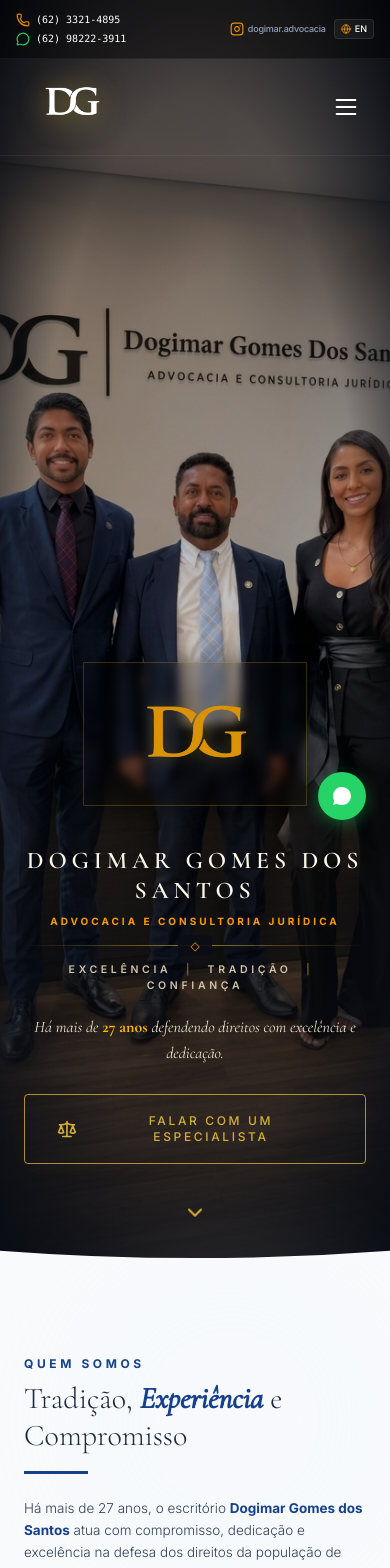
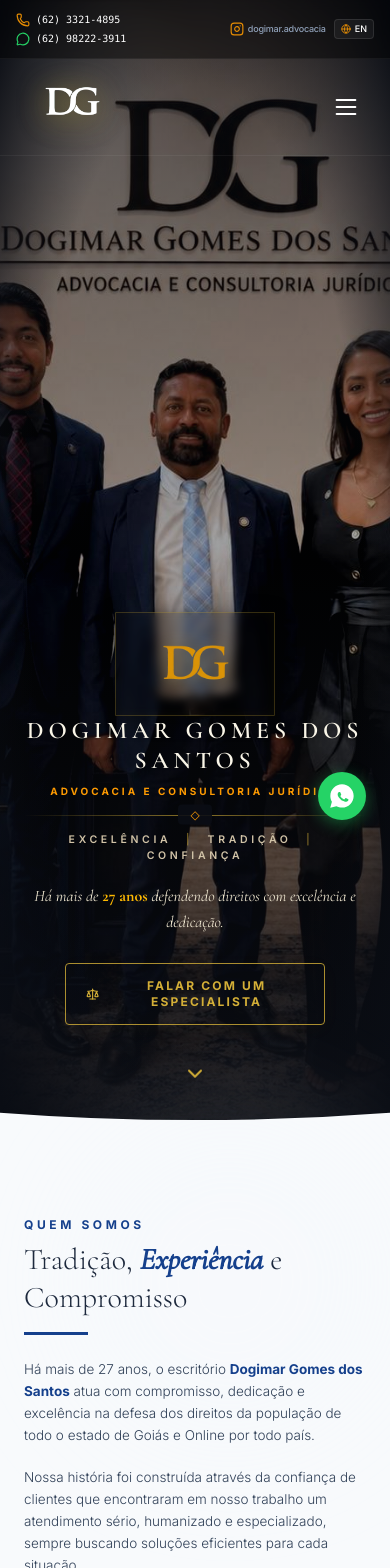
Before and after one commit to PauloCesar-creator/Site-Advocacia, a React (Vite) app: page / in a window 390 px wide. Shown: the top 1568 px of the page. Built offline with nearby package versions, Linux system fonts and the light colour scheme.

Commit message:
Add files via upload

```diff
--- a/src/App.tsx
+++ b/src/App.tsx
@@ -21,7 +21,6 @@ import {
 } from 'lucide-react';
 import { Language, translations } from './types';
 import advogadosFoto from './assets/images/advogados-foto.jpeg';
-import advogadoMobile from './assets/images/advogado-mobile.png';
 import logoSuperior from './assets/images/logo-superior.png';
 import logoCentro from './assets/images/logo-centro.png';
 
@@ -139,10 +138,26 @@ export default function App() {
     e.preventDefault();
     setIsSubmitting(true);
 
-    // Simulate API request
+    // Prepare data for the professional WhatsApp message dispatch
+    const whatsappPhone = "5562982223911";
+    const textMessage = `⚖️ *Solicitação de Agendamento - Dogimar Advocacia*\n\n` +
+      `👤 *Nome:* ${formData.name}\n` +
+      `📞 *Telefone:* ${formData.phone}\n` +
+      `🪪 *CPF:* ${formData.cpf}\n` +
+      `📝 *Assunto:* ${formData.subject}\n\n` +
+      `📥 _Enviado automaticamente pelo formulário de agendamento online._`;
+
+    const encodedText = encodeURIComponent(textMessage);
+    const whatsappUrl = `https://wa.me/${whatsappPhone}?text=${encodedText}`;
+
+    // Simulate API request and trigger external WhatsApp redirection safely
     setTimeout(() => {
       setIsSubmitting(false);
       setIsSubmitted(true);
+
+      // Open in a new tab safely
+      window.open(whatsappUrl, '_blank', 'noopener,noreferrer');
+
       setFormData({
         name: '',
         phone: '',
@@ -164,19 +179,12 @@ export default function App() {
 
         {/* Background Image Container with Deep Premium Vignette Overlay - Highly visible lawyers */}
         <div className="absolute inset-0 z-0 select-none pointer-events-none">
-          {/* Desktop background image */}
+          {/* Responsive background image */}
           <img
             src={advogadosFoto}
             alt="Advocacia Dogimar Gomes dos Santos"
             referrerPolicy="no-referrer"
-            className="hidden sm:block w-full h-full object-cover object-[center_18%] md:object-[center_12%] lg:object-[center_14%] xl:object-[center_16%] brightness-[0.72] contrast-[1.08] transition-all duration-300"
-          />
-          {/* Mobile-specific background image */}
-          <img
-            src={advogadoMobile}
-            alt="Advocacia Dogimar Gomes dos Santos"
-            referrerPolicy="no-referrer"
-            className="block sm:hidden w-full h-full object-cover object-center brightness-[0.88] contrast-[1.04] transition-all duration-300"
+            className="w-full h-full object-cover object-[center_12%] sm:object-[center_18%] md:object-[center_12%] lg:object-[center_14%] xl:object-[center_16%] brightness-[0.72] contrast-[1.08] transition-all duration-300"
           />
           {/* Subtle overlay so text remains perfectly readable while making photo extremely clear */}
           <div className="absolute inset-0 bg-gradient-to-b from-[#0A0D14]/60 via-[#0A0D14]/10 to-[#0A0D14]/90 sm:from-[#0A0D14]/75 sm:via-[#0A0D14]/12 sm:to-[#0A0D14]" />
@@ -316,7 +324,10 @@ export default function App() {
         </div>
 
         {/* HERO CENTRAL BRAND BOX AREA - HOUSES MAIN SLOGANS (LOGO REPLACED AND TEXT RE-POSITIONED BELOW FACE LINE) */}
-        <div className="max-w-4xl mx-auto px-6 pt-[60vh] sm:pt-[63vh] md:pt-[65vh] lg:pt-[68vh] xl:pt-[70vh] pb-24 flex flex-col items-center justify-center text-center relative z-10 select-none w-full">
+        <div className="max-w-4xl mx-auto px-6 pt-[54vh] xs:pt-[57vh] sm:pt-[60vh] md:pt-[62vh] pb-24 flex flex-col items-center justify-center text-center relative z-10 select-none w-full">
+
+          {/* Group wrapper for both the elements to ensure unified containment and custom spacing */}
+          <div className="flex flex-col items-center justify-center w-full gap-0 select-none">
 
             {/* Central Logo Box represented by "logo-centro" image with a minimalist elegant gold border */}
             <motion.div
@@ -324,17 +335,17 @@ export default function App() {
               whileInView={{ opacity: 1, scale: 1, y: 0 }}
               viewport={{ once: false, amount: 0.1 }}
               transition={{ type: "spring", stiffness: 50, damping: 18, delay: 0.1 }}
-            className="relative w-56 sm:w-64 h-36 sm:h-42 p-4 border border-[#d4af37]/25 rounded-[1px] bg-black/20 backdrop-blur-xs shadow-[0_4px_20px_rgba(0,0,0,0.4),inset_0_0_12px_rgba(212,175,55,0.04)] mb-8 flex items-center justify-center select-none group transition-all duration-500 hover:border-[#d4af37]/45"
+              className="relative w-40 xs:w-44 sm:w-48 h-26 xs:h-28 sm:h-32 p-3 border border-[#d4af37]/25 rounded-[1px] bg-black/20 backdrop-blur-xs shadow-[0_4px_20px_rgba(0,0,0,0.4),inset_0_0_12px_rgba(212,175,55,0.04)] mb-0 sm:mb-0.5 flex items-center justify-center select-none group transition-all duration-500 hover:border-[#d4af37]/45"
             >
               <img
                 src={logoCentro}
                 alt="Logo Centro"
-              className="w-full h-full object-contain filter drop-shadow-[0_2px_8px_rgba(212,175,55,0.3)] transition-all duration-500 group-hover:scale-[1.02]"
+                className="w-11/12 h-11/12 object-contain filter drop-shadow-[0_2px_8px_rgba(212,175,55,0.3)] transition-all duration-500 group-hover:scale-[1.02]"
               />
             </motion.div>
 
             {/* Grouped hero content container for tighter, adjustable spacing as requested by the user */}
-          <div className="flex flex-col items-center justify-center text-center w-full max-w-3xl mx-auto mt-2">
+            <div className="flex flex-col items-center justify-center text-center w-full max-w-3xl mx-auto mt-0">
               {/* Main Display Headline name */}
               <motion.h1
                 initial={{ opacity: 0, y: 40, filter: "blur(4px)" }}
@@ -405,19 +416,21 @@ export default function App() {
               </motion.p>
 
               {/* Premium clear button CTA with balance scale symbol */}
-            <div className="flex flex-col items-center">
+              <div className="flex flex-col items-center w-full">
                 <motion.button
                   initial={{ opacity: 0, scale: 0.85, y: 15 }}
                   whileInView={{ opacity: 1, scale: 1, y: 0 }}
                   viewport={{ once: false, amount: 0.1 }}
                   transition={{ type: "spring", stiffness: 70, damping: 15, delay: 0.75 }}
                   onClick={() => setIsModalOpen(true)}
-                className="px-8 sm:px-10 py-4.5 bg-transparent border border-[#d4af37]/80 hover:bg-[#d4af37]/10 text-[#d4af37] font-sans font-medium text-xs sm:text-sm uppercase tracking-[0.22em] transition-all duration-300 rounded shadow-[0_4px_25px_rgba(212,175,55,0.03)] flex items-center gap-3 active:scale-95 cursor-pointer font-bold hover:shadow-[0_4px_35px_rgba(212,175,55,0.12)] hover:border-[#d4af37]"
+                  className="px-5 sm:px-6 py-3.5 sm:py-4 bg-transparent border border-[#d4af37]/80 hover:bg-[#d4af37]/10 text-[#d4af37] font-sans font-bold text-xs uppercase tracking-[0.18em] transition-all duration-300 rounded shadow-[0_4px_20px_rgba(212,175,55,0.03)] flex items-center justify-center gap-2.5 active:scale-95 cursor-pointer hover:shadow-[0_4px_30px_rgba(212,175,55,0.12)] hover:border-[#d4af37] w-fit max-w-[260px] sm:max-w-xs mx-auto"
                 >
-                <Scale className="w-5 h-5 text-[#d4af37]" />
+                  <Scale className="w-4 h-4 text-[#d4af37]" />
                   <span>{lang === 'pt' ? 'FALAR COM UM ESPECIALISTA' : 'TALK TO A SPECIALIST'}</span>
                 </motion.button>
               </div>
+            </div>
+
           </div>
 
         </div>
@@ -1180,18 +1193,31 @@ export default function App() {
         )}
       </AnimatePresence>
 
-      {/* 8. FLOATING WHATSAPP BUTTON (Highly visible, nicely proportioned, bottom-right) */}
+      {/* 8. FLOATING WHATSAPP BUTTON (Directs user to the "Agendar Consulta" form system with elegant official styling) */}
       <div className="fixed bottom-6 right-6 z-40 flex items-center justify-center">
-        <a
-          href="https://wa.me/5562982223911"
-          target="_blank"
-          rel="noopener noreferrer"
-          className="flex items-center justify-center w-12 h-12 sm:w-14 sm:h-14 bg-[#25D366] text-white rounded-full shadow-[0_4px_16px_rgba(37,211,102,0.4)] hover:shadow-[0_6px_22px_rgba(37,211,102,0.65)] hover:bg-[#20BA5A] hover:scale-110 active:scale-95 transition-all duration-300 group"
-          title={lang === 'pt' ? 'Falar no WhatsApp' : 'Chat on WhatsApp'}
+        <button
+          onClick={() => setIsModalOpen(true)}
+          className="flex items-center justify-center w-12 h-12 sm:w-14 sm:h-14 bg-[#25D366] text-white rounded-full shadow-[0_4px_16px_rgba(37,211,102,0.4)] hover:shadow-[0_6px_22px_rgba(37,211,102,0.65)] hover:bg-[#20BA5A] hover:scale-110 active:scale-95 transition-all duration-300 group cursor-pointer"
+          title={lang === 'pt' ? 'Agendar Consulta via WhatsApp' : 'Book Consultation via WhatsApp'}
           id="whatsapp-floating-button"
         >
-          <MessageCircle className="w-6 h-6 sm:w-7 sm:h-7 fill-white text-[#25D366] group-hover:text-[#20BA5A] transition-colors" />
-        </a>
+          <svg
+            className="w-7 h-7 sm:w-8 sm:h-8 group-hover:scale-105 transition-transform"
+            viewBox="0 0 24 24"
+            xmlns="http://www.w3.org/2000/svg"
+          >
+            {/* White speech bubble background wrapper */}
+            <path
+              fill="#FFFFFF"
+              d="M12.004 2c-5.51 0-9.993 4.483-9.993 9.993 0 1.761.458 3.479 1.329 4.987l-1.411 5.15 5.271-1.385c1.451.79 3.09 1.208 4.804 1.208 5.51 0 9.993-4.483 9.993-9.993C21.997 6.483 17.514 2 12.004 2z"
+            />
+            {/* Original WhatsApp brand green phone logo inside */}
+            <path
+              fill="#25D366"
+              d="M16.945 14.542c-.225-.113-1.328-.656-1.533-.73-.205-.075-.353-.112-.503.112-.149.225-.578.73-.709.88-.13.15-.261.169-.486.056-.225-.113-.949-.35-1.808-1.117-.668-.596-1.12-1.332-1.251-1.558-.131-.225-.014-.347.098-.459.102-.101.225-.262.338-.393.112-.131.15-.225.225-.375.075-.15.037-.281-.019-.393-.056-.113-.503-1.213-.69-1.662-.181-.437-.367-.377-.503-.385-.13-.006-.28-.007-.43-.007-.15 0-.393.056-.599.28-.206.225-.786.769-.786 1.874 0 1.106.804 2.175.917 2.325.113.15 1.582 2.415 3.832 3.385.535.23 1.042.414 1.4.527.537.171 1.025.147 1.411.089.43-.064 1.329-.543 1.515-1.066.187-.524.187-.973.131-1.066-.056-.093-.206-.15-.43-.262z"
+            />
+          </svg>
+        </button>
       </div>
 
     </div>
```
Also changed, not shown: src/assets/images/advogados-foto.jpeg. Lines whose indentation alone changed are shown as unchanged.
